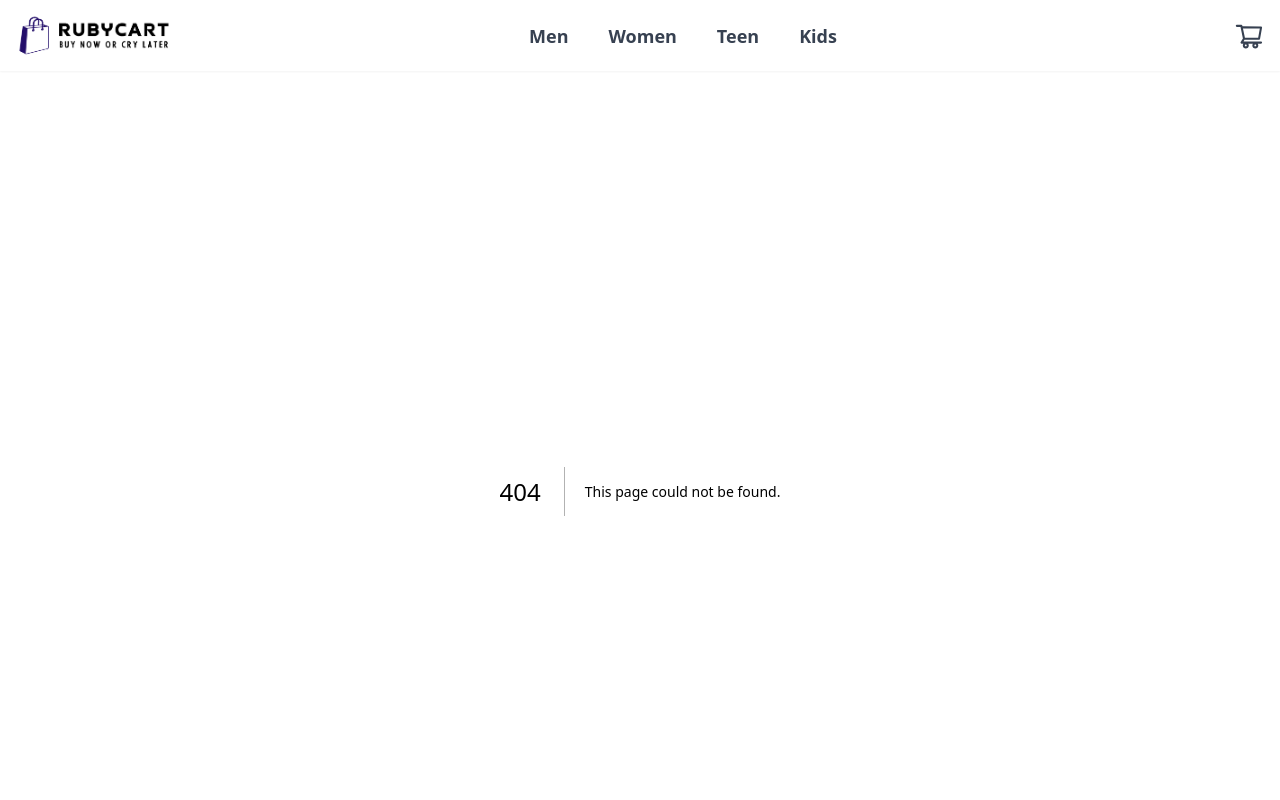
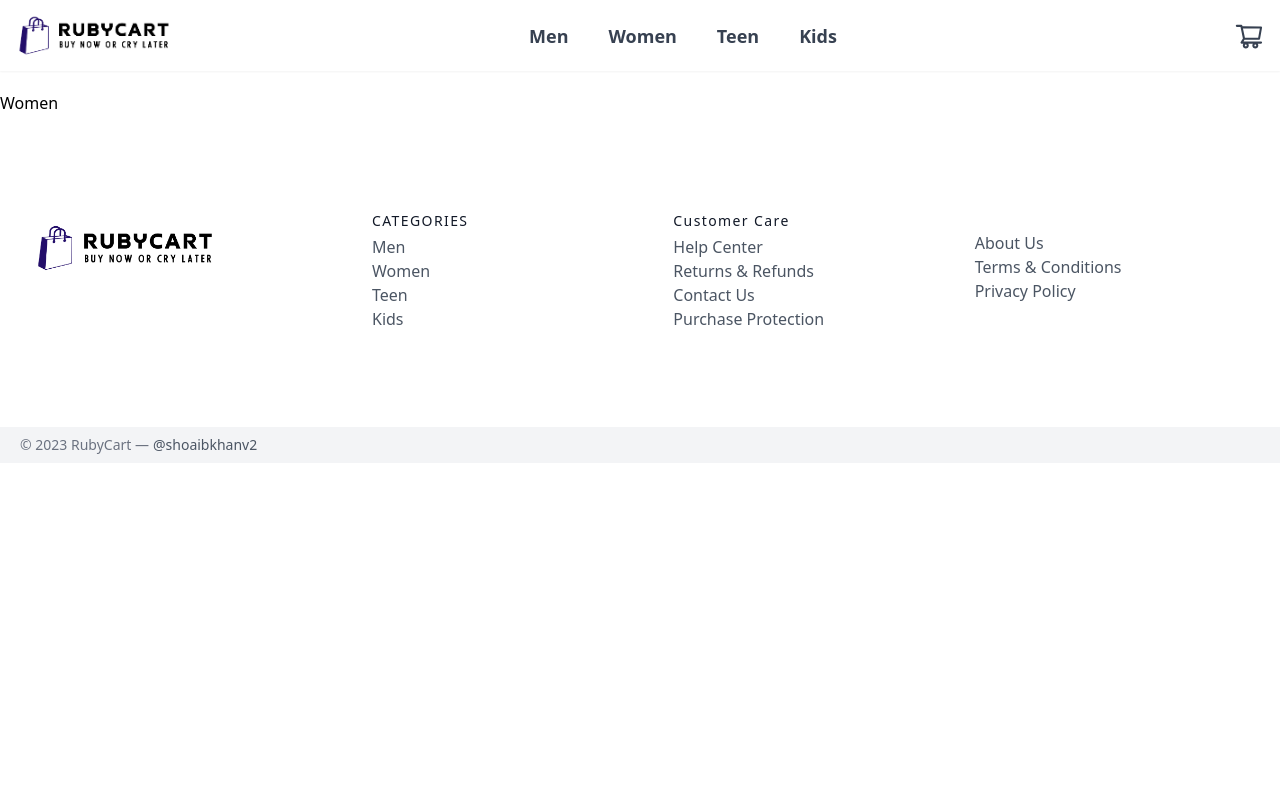
Before and after one commit to Shoaibv2/Ruby-Cart, a Next.js app: page /women in a window 1280 px wide. Before the commit this address had no page. Shown: the top 800 px of the page. Built offline with nearby package versions, Linux system fonts and the light colour scheme.

Commit message:
Create Women Page

```diff
--- /dev/null
+++ b/pages/women.js
@@ -0,0 +1,8 @@
+
+function Women() {
+  return (
+    <div>Women</div>
+  )
+}
+
+export default Women
```
